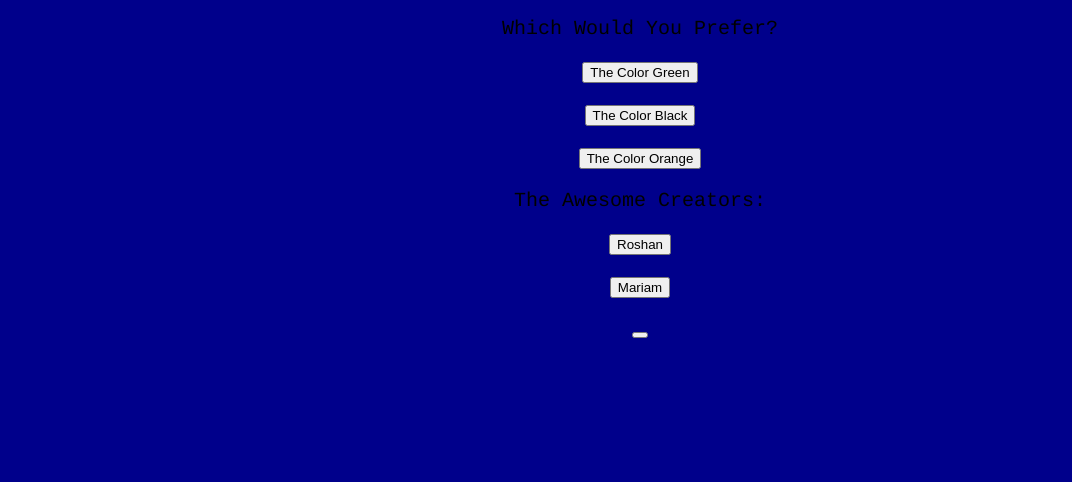
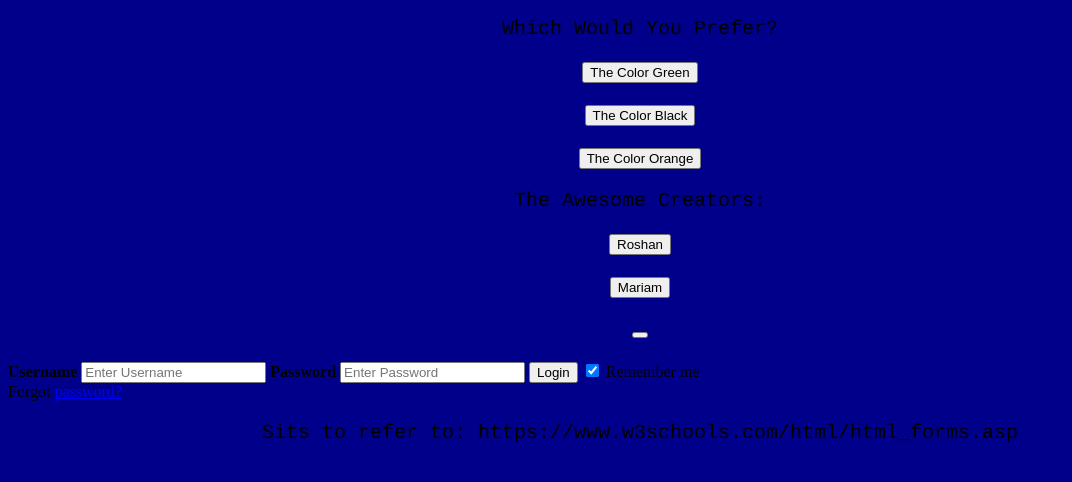
Before and after one commit to Roshan-sf/memecargame, a plain HTML site: page index.html in a window 1280 px wide. Shown: the part 106-588 px from the top of the page, without its empty margins (0-1072 px from the left). Drawn offline with Linux system fonts and the light colour scheme.

Commit message:
New form on index plus a bazillion updates

```diff
--- a/index.html
+++ b/index.html
@@ -108,6 +108,41 @@ function myFunctionSerious1() {
 
 </p>
 
+<p>
+
+<form action="creepy.html" target="_blank">
+  <div class="imgcontainer">
+
+  </div>
+
+  <div class="container">
+    <label for="uname"><b>Username</b></label>
+    <input type="text" placeholder="Enter Username" name="uname" required>
+
+    <label for="psw"><b>Password</b></label>
+    <input type="password" placeholder="Enter Password" name="psw" required>
+
+    <button type="submit">Login</button>
+    <label>
+      <input type="checkbox" checked="checked" name="remember"> Remember me
+    </label>
+  </div>
+
+  <div class="container" style="background-color: darkblue">
+
+    <span class="psw">Forgot <a href="#">password?</a></span>
+  </div>
+</form>
+
+</p>
+
+
+<p>
+
+Sits to refer to: https://www.w3schools.com/html/html_forms.asp
+
+</p>
+
 </body>
 
 </html>
```
